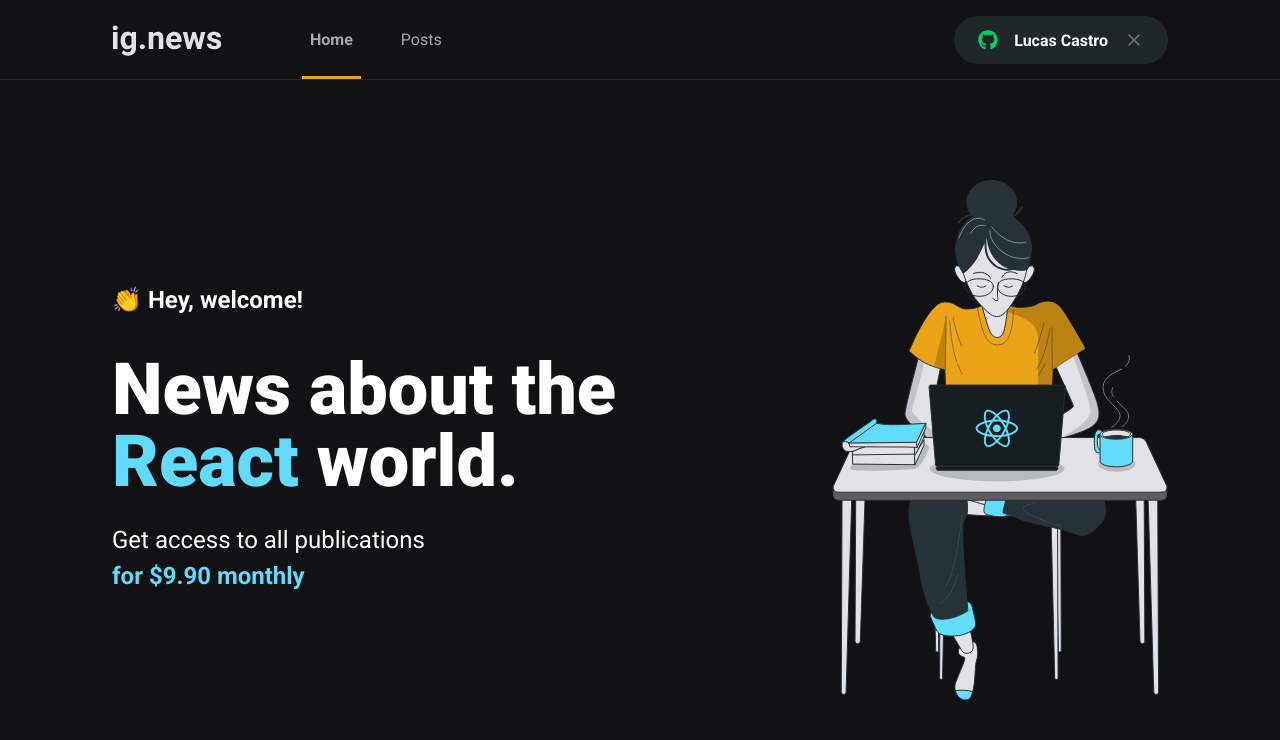
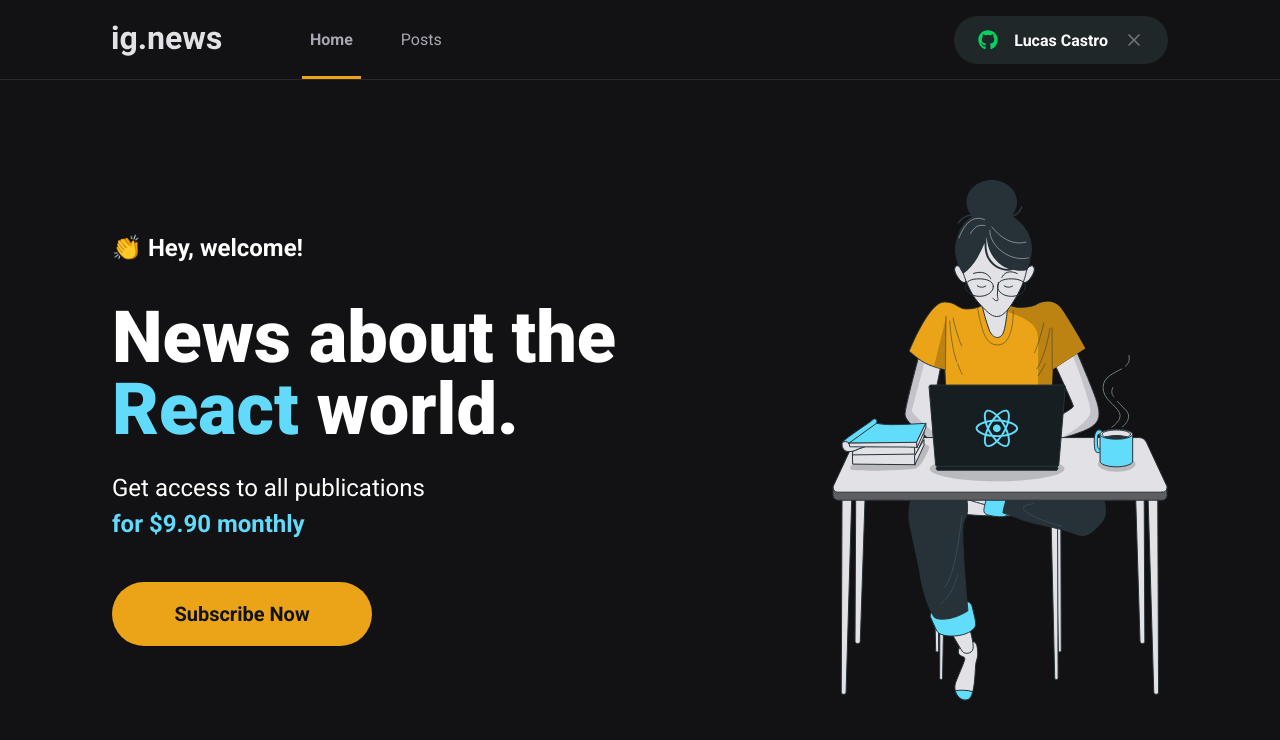
Before and after one commit to lucasamonrc/ignews, a Next.js app: page / in a window 1280 px wide. Shown: the top 740 px of the page. Built offline with nearby package versions, Linux system fonts and the light colour scheme.

Commit message:
create SubscribeButton component

```diff
--- /dev/null
+++ b/src/components/SubscribeButton/index.tsx
@@ -0,0 +1,12 @@
+import styles from './styles.module.scss';
+
+export function SubscribeButton() {
+  return (
+    <button
+      type="button"
+      className={styles.subscribeButton}
+    >
+      Subscribe Now
+    </button>
+  );
+}
--- /dev/null
+++ b/src/components/SubscribeButton/styles.module.scss
@@ -0,0 +1,21 @@
+.subscribeButton {
+  height: 4rem;
+  width: 260px;
+  height: 4rem;
+  border: 0;
+  border-radius: 2rem;
+  background: var(--yellow-500);
+  color: var(--gray-900);
+  font-size: 1.25rem;
+  font-weight: 700;
+
+  display: flex;
+  align-items: center;
+  justify-content: center;
+
+  transition: filter 0.2s;
+
+  &:hover {
+    filter: brightness(0.8);
+  }
+}
--- a/src/pages/home.module.scss
+++ b/src/pages/home.module.scss
@@ -39,4 +39,8 @@
       font-weight: 700;
     }
   }
+
+  button {
+    margin-top: 2.5rem;
+  }
 }
--- a/src/pages/index.tsx
+++ b/src/pages/index.tsx
@@ -1,4 +1,5 @@
 import Head from 'next/head';
+import { SubscribeButton } from '../components/SubscribeButton';
 
 import styles from './home.module.scss';
 
@@ -17,6 +18,7 @@
             Get access to all publications <br/>
             <span>for $9.90 monthly</span>
           </p>
+          <SubscribeButton />
         </section>
 
         <img src="/images/avatar.svg" alt="Girl coding"/>
```
